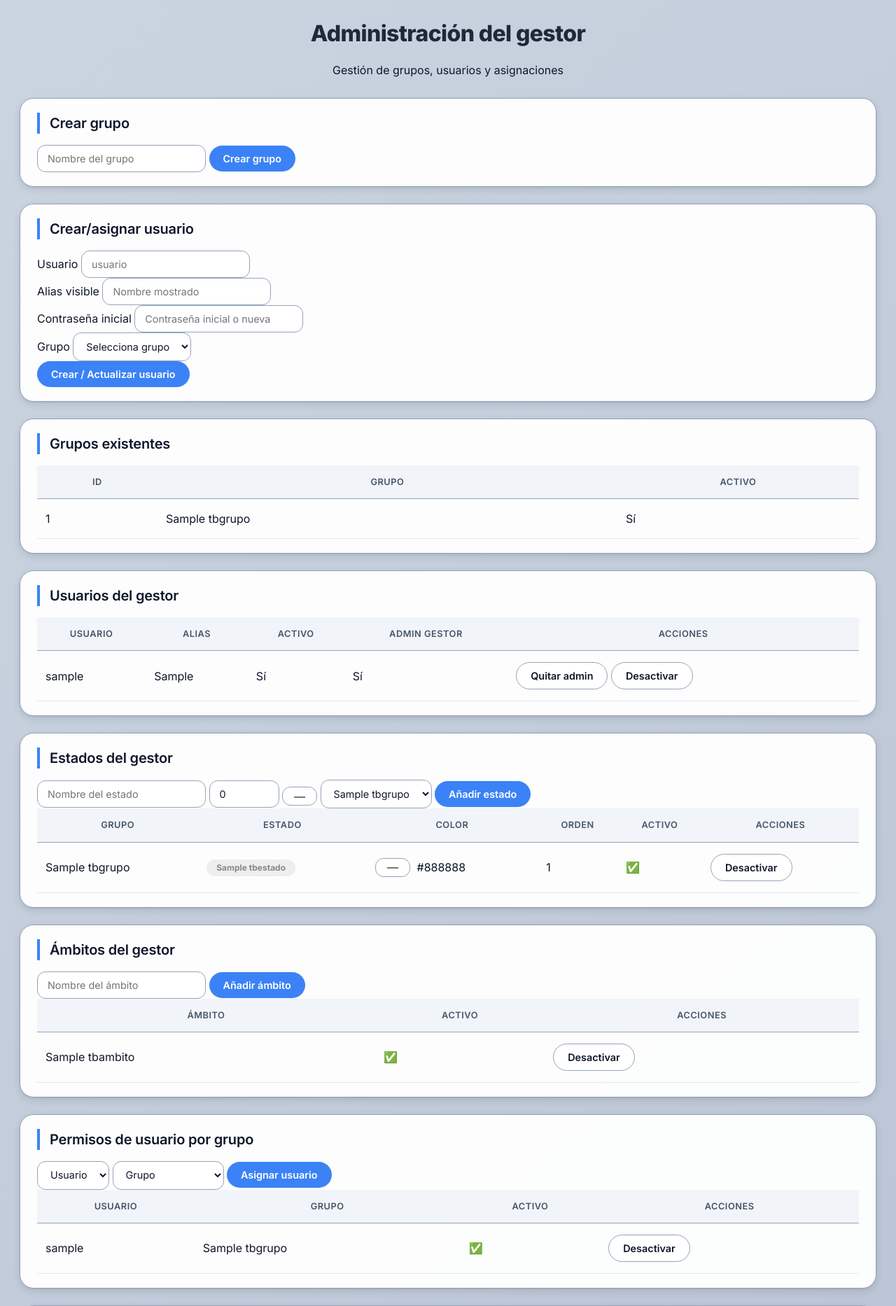
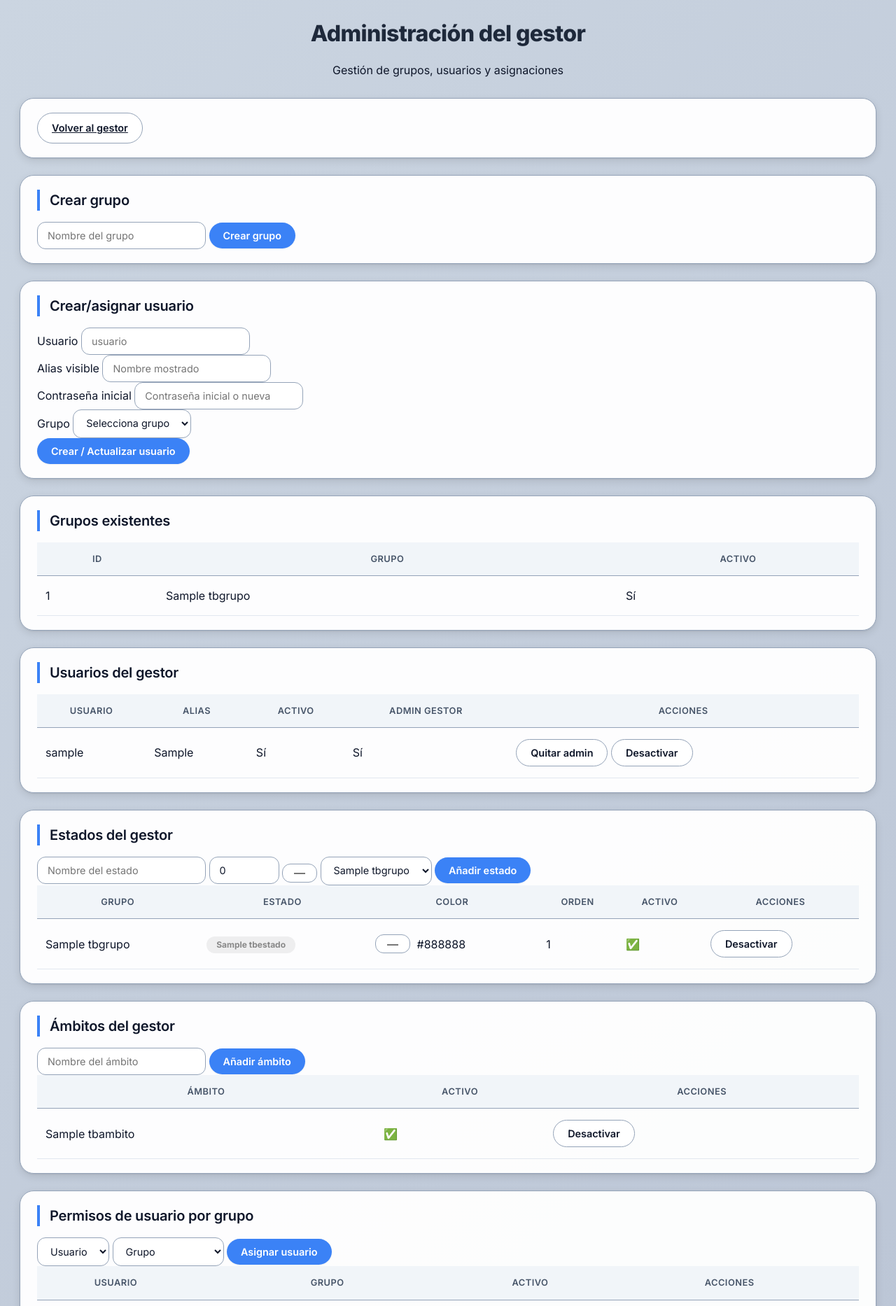
Before and after one commit to Ootoito/gestor-tareas-ia-master, a Django app: page /admin-gestor/ in a window 1280 px wide. Shown: the top 1866 px of the page at 70% size. Run offline with Django 5.2, Linux system fonts and the light colour scheme; a user stored in the database is signed in; tables that the repository leaves empty hold one stand-in row (values such as "Sample post").

Commit message:
Boton volver en parte superior admin gestor

```diff
--- a/gestor_tareas/templates/gestortareas/admin_gestor.html
+++ b/gestor_tareas/templates/gestortareas/admin_gestor.html
@@ -30,6 +30,11 @@
         {% endfor %}
     </div>
     {% endif %}
+    <section class="panel">
+        <a href="{% url 'gestor_tareas_home' %}" class="btn-secondary">
+            Volver al gestor
+        </a>
+    </section>
 
     <section class="panel">
         <h2>Crear grupo</h2>
```
